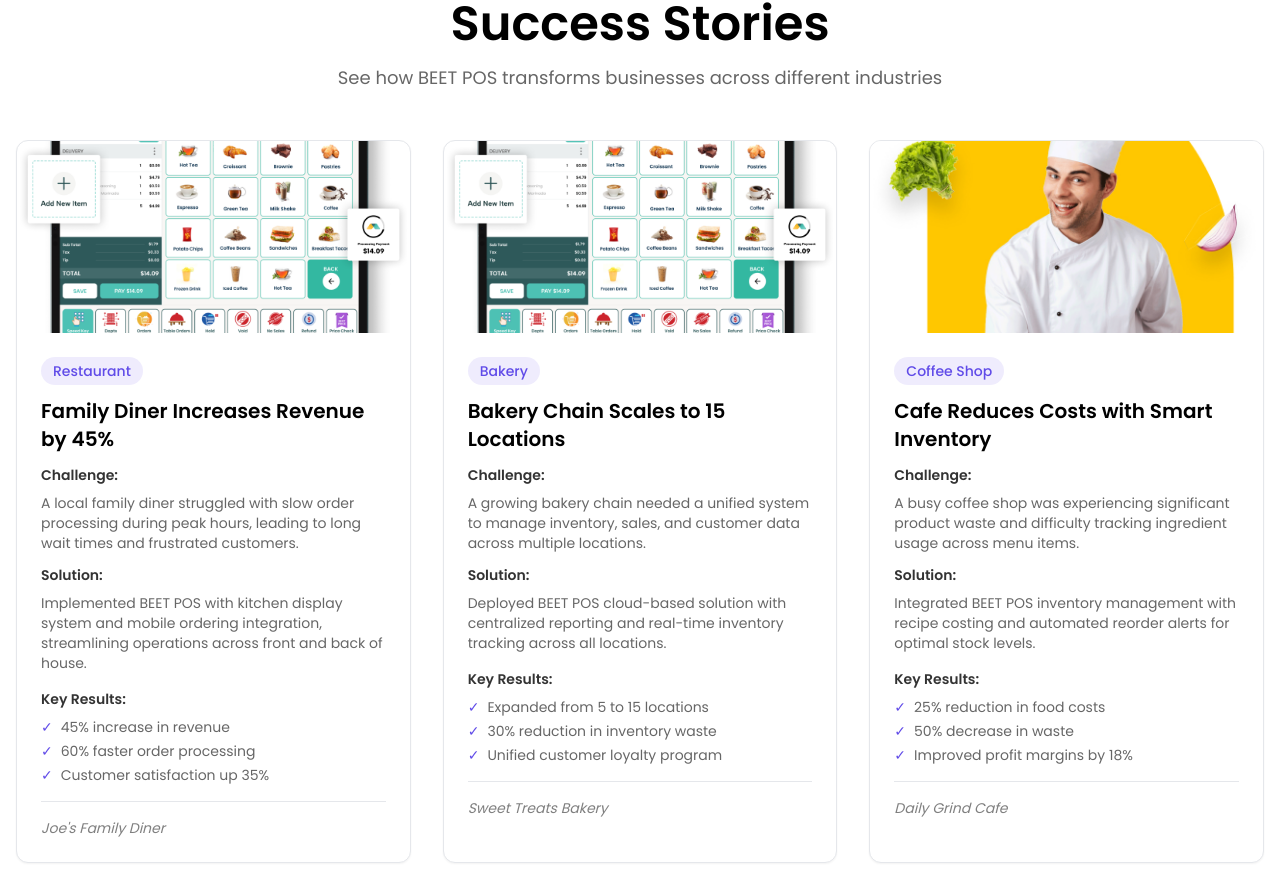
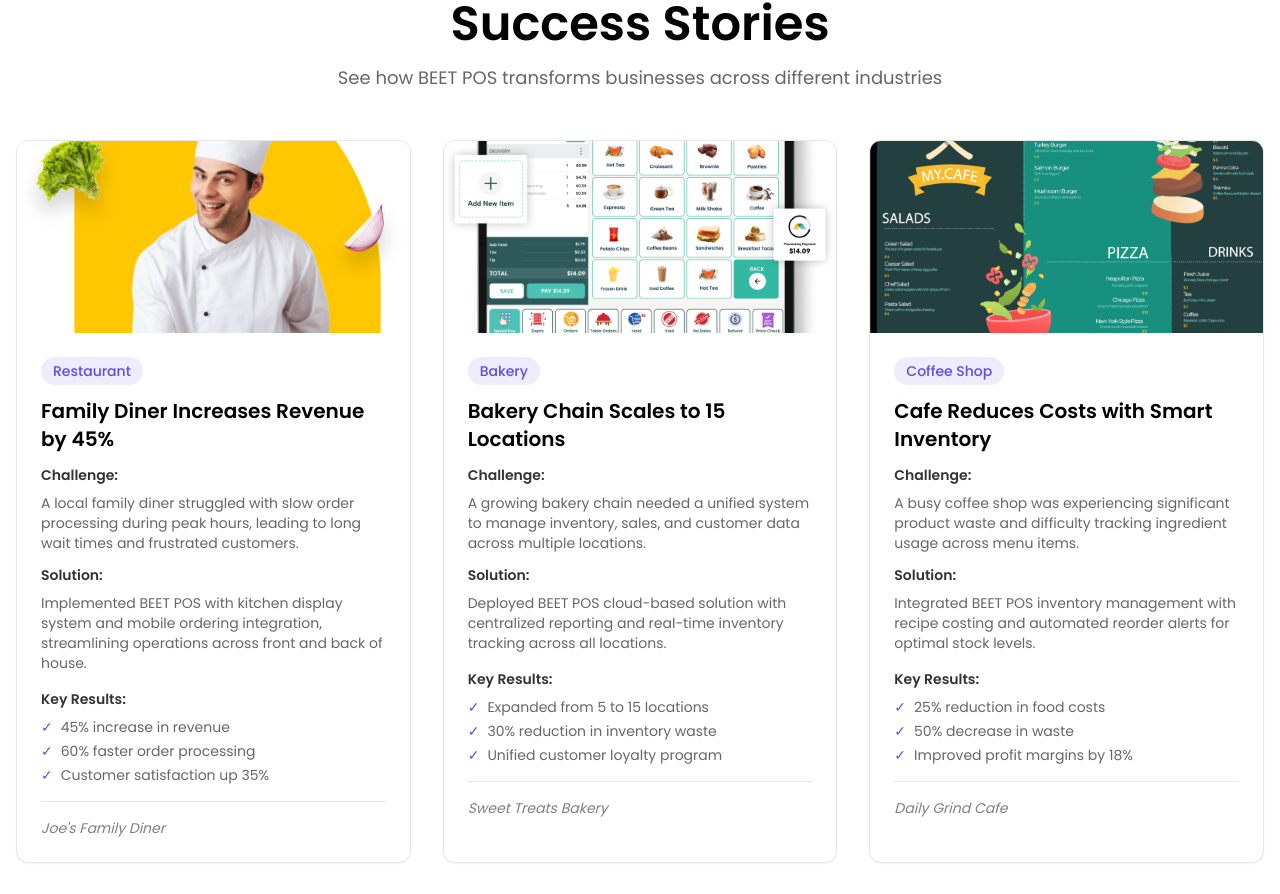
Before and after one commit to beetsolutions/beet-pos-landing, a Next.js app: page /company/case-studies in a window 1280 px wide. Shown: the part 764-1658 px from the top of the page. Built offline with nearby package versions, Linux system fonts and the light colour scheme.

Commit message:
Improve case studies: Use distinct images and separate demo link
Co-authored-by: beetsolutions <10226675+beetsolutions@users.noreply.github.com>

```diff
--- a/src/app/(site)/company/case-studies/page.tsx
+++ b/src/app/(site)/company/case-studies/page.tsx
@@ -14,7 +14,7 @@ const CaseStudiesPage = () => {
             id: "family-diner",
             title: "Family Diner Increases Revenue by 45%",
             industry: "Restaurant",
-            image: "/images/hero/bakery.webp",
+            image: "/images/cook/cook.jpg",
             challenge: "A local family diner struggled with slow order processing during peak hours, leading to long wait times and frustrated customers.",
             solution: "Implemented BEET POS with kitchen display system and mobile ordering integration, streamlining operations across front and back of house.",
             results: [
@@ -42,7 +42,7 @@ const CaseStudiesPage = () => {
             id: "coffee-cafe",
             title: "Cafe Reduces Costs with Smart Inventory",
             industry: "Coffee Shop",
-            image: "/images/cook/cook.jpg",
+            image: "/images/hero/display.webp",
             challenge: "A busy coffee shop was experiencing significant product waste and difficulty tracking ingredient usage across menu items.",
             solution: "Integrated BEET POS inventory management with recipe costing and automated reorder alerts for optimal stock levels.",
             results: [
@@ -206,7 +206,7 @@ const CaseStudiesPage = () => {
                                 Get Started Today
                             </Link>
                             <Link
-                                href='/company/contact-us'
+                                href='/request-demo'
                                 className='inline-flex border border-primary justify-center rounded-full text-lg font-medium items-center py-4 px-10 text-primary hover:text-white hover:bg-primary transition-colors'
                             >
                                 Schedule a Demo
```
